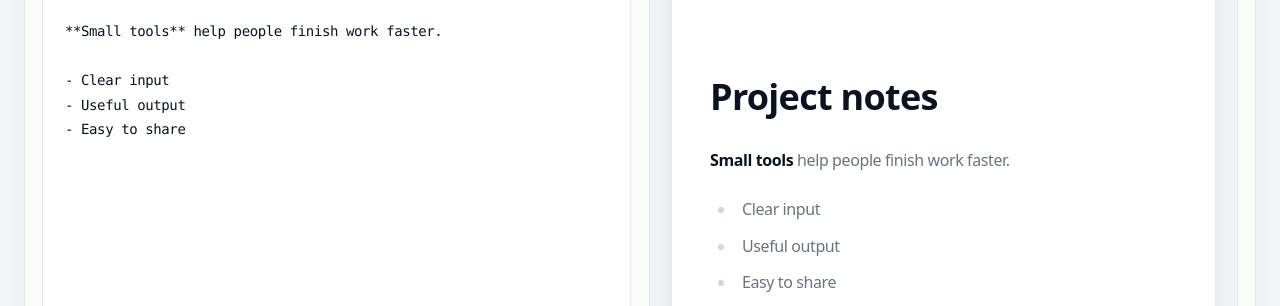
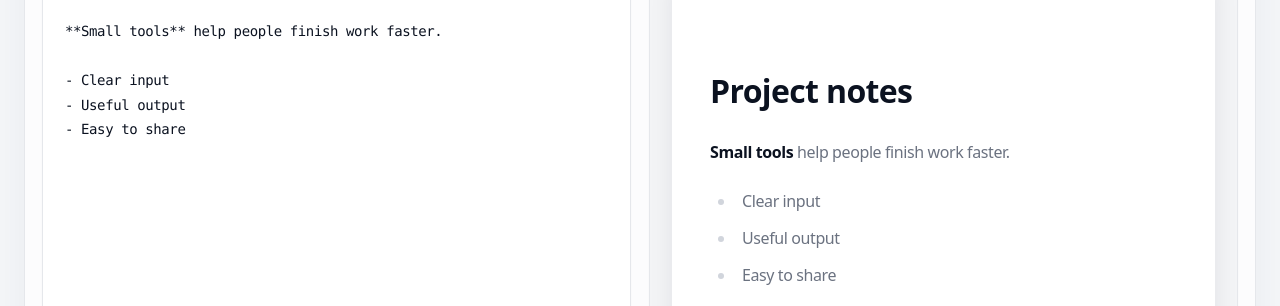
Before and after one commit to Blackdcp/navokit, a Next.js app: page /en/tools/markdown-to-image in a window 1280 px wide. Shown: the part 494-800 px from the top of the page. Built offline with nearby package versions, Linux system fonts and the light colour scheme; no server answers.

Commit message:
Fix Bing SEO inspection notices

```diff
--- a/src/app/[lang]/ClientPage.tsx
+++ b/src/app/[lang]/ClientPage.tsx
@@ -159,7 +159,7 @@ export default function HomePage({
 
         <section id="about" className="about-strip">
           <div className="marketing-container about-strip__inner">
-            <Image src="/logo.png" alt="" width={1672} height={941} />
+            <Image src="/logo.png" alt="NavoKit" width={1672} height={941} />
             <div>
               <h2>{zh ? "实用的小工具，打开就能用。" : "Useful tools, ready when you are."}</h2>
               <p>{zh ? "从 AI 视频生成到 Markdown 图片导出，NavoKit 帮你把零散输入整理成可以继续使用的内容资产。" : "From AI video generation to Markdown image export, NavoKit helps turn rough input into content assets you can keep using."}</p>
--- a/src/app/globals.css
+++ b/src/app/globals.css
@@ -632,6 +632,7 @@ button, textarea, input, select { font: inherit; }
     margin-bottom: 0.8em !important;
   }
   .prose h2 { font-size: 1.5em !important; }
+  .prose .markdown-rendered-h1 { font-size: 2em !important; }
   .prose h3 { font-size: 1.25em !important; }
   .prose p {
     color: var(--color-navo-muted) !important;
--- a/src/components/ChatExporter.tsx
+++ b/src/components/ChatExporter.tsx
@@ -1,6 +1,7 @@
 "use client";
 
 import { useEffect, useRef, useState } from "react";
+import type { ComponentPropsWithoutRef } from "react";
 import * as htmlToImage from "html-to-image";
 import ReactMarkdown from "react-markdown";
 import remarkGfm from "remark-gfm";
@@ -20,6 +21,9 @@ type Dictionary = {
 };
 
 const WATERMARK_LOGO_SRC = "/logo-watermark.png";
+const markdownComponents = {
+  h1: ({ children }: ComponentPropsWithoutRef<"h1">) => <h2 className="markdown-rendered-h1">{children}</h2>,
+};
 
 let watermarkImagePromise: Promise<HTMLImageElement> | null = null;
 
@@ -261,7 +265,11 @@ export default function ChatExporter({ dict, lang, content }: { dict: Dictionary
             </div>
             <div className="preview-canvas">
               <div ref={previewRef} className="markdown-export">
-                <div className="export-markdown prose"><ReactMarkdown remarkPlugins={[remarkGfm]}>{markdown}</ReactMarkdown></div>
+                <div className="export-markdown prose">
+                  <ReactMarkdown remarkPlugins={[remarkGfm]} components={markdownComponents}>
+                    {markdown}
+                  </ReactMarkdown>
+                </div>
                 <div className="export-watermark">
                   <span>Made with</span>
                   {/* eslint-disable-next-line @next/next/no-img-element */}
```
